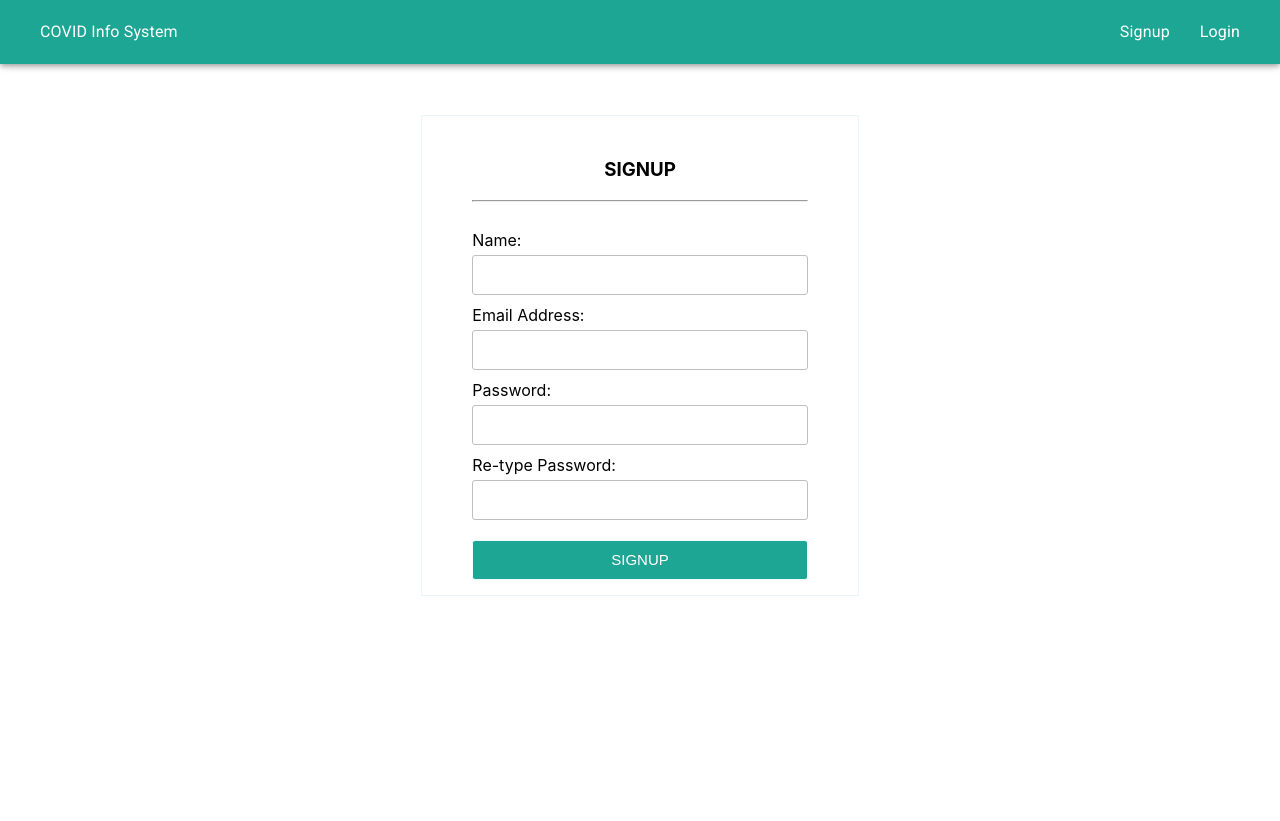
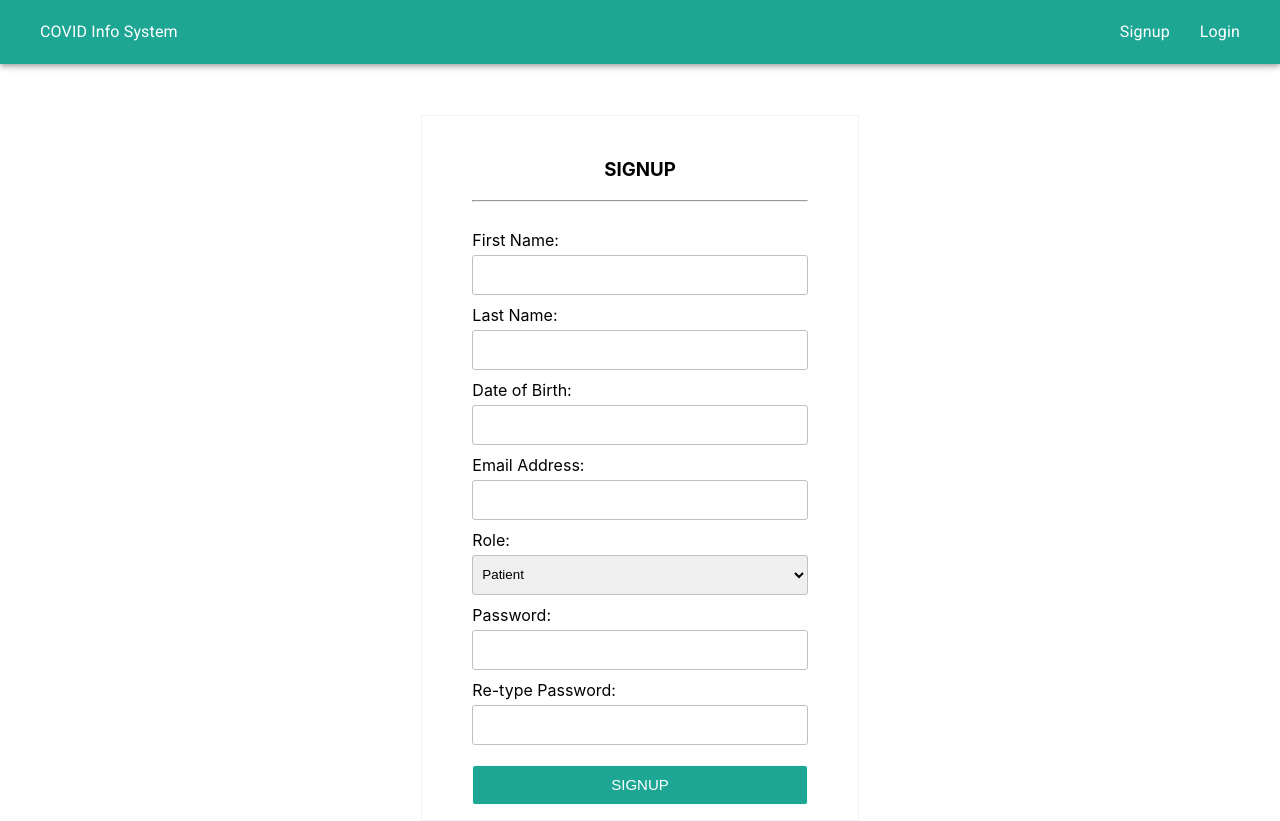
Before and after one commit to anagh07/cis_api, a React (Create React App) app in the folder frontend/: page /signup in a window 1280 px wide. Before the commit the page ends 800 px from the top, so only its background shows below. Built offline with nearby package versions, Linux system fonts and the light colour scheme.

Commit message:
Added differnet endpoints based on role in user signup page

```diff
--- a/frontend/src/SharedComponent/SignUpContent.js
+++ b/frontend/src/SharedComponent/SignUpContent.js
@@ -39,14 +39,20 @@ export const styles = StyleSheet.create({
       backgroundColor: '#579e94',
     }
   },
+  optionStyle: {
+    fontSize: '15px',
+  }
 })
 
 class SignUpContent extends Component {
   constructor(props) {
     super(props);
     this.state = {
-      name: '',
+      firstName: '',
+      lastName: '',
+      dob: '',
       email: '',
+      role: '',
       password: '',
       retypePassword: '',
     }
@@ -60,16 +66,28 @@ class SignUpContent extends Component {
   }
 
   handleSubmit = (event) => {
-    const apiBaseUrl = "http://localhost:5000/api/";
+    const authUrl = "";
+    const apiBaseUrl = "http://localhost:5000/cis/auth/";
+    const { role } = this.state;
     const request = {
-      name: this.state.name,
+      firstName: this.state.firstName,
+      lastName: this.state.lastName,
+      dob: this.state.dob,
       email: this.state.email,
       password :this.state.password,
-      retypePassword: this.state.retypePassword,
     }
     debugger
     console.log(request);
-    axios.post(apiBaseUrl + 'signup', request).then(function (response) {
+    if (role == 'manager') {
+      authUrl = apiBaseUrl + 'manager';
+    } else if (role == 'patient') {
+      authUrl = apiBaseUrl + 'patient';
+    } else if (role == 'doctor') {
+      authUrl = apiBaseUrl + 'doctor';
+    } else {
+      authUrl = apiBaseUrl + 'nurse';
+    }
+    axios.post(authUrl, request).then(function (response) {
       // TODO - Check response from the backend
       console.log(response);
     }).catch(function (error) {
@@ -78,7 +96,7 @@ class SignUpContent extends Component {
   }
 
   render() {
-    const { name, email, password, retypePassword } = this.state;
+    const { firstName, lastName, dob, email, password, retypePassword, role } = this.state;
     return (
       <Grid container spacing={4}>
         <Grid item xs></Grid>
@@ -86,11 +104,27 @@ class SignUpContent extends Component {
           <h3 className={css(styles.heading)}>SIGNUP</h3>
           <hr/><br/>
           <form>
-            <label>Name:</label>
-            <input name='name'
+            <label>First Name:</label>
+            <input name='firstName'
                 onChange={this.handleChange}
                 type='text'
-                value={name}
+                value={firstName}
+                className={css(styles.inputStyle)}
+            />
+            <br/>
+            <label>Last Name:</label>
+            <input name='lastName'
+                onChange={this.handleChange}
+                type='text'
+                value={lastName}
+                className={css(styles.inputStyle)}
+            />
+            <br/>
+            <label>Date of Birth:</label>
+            <input name='dob'
+                onChange={this.handleChange}
+                type='text'
+                value={dob}
                 className={css(styles.inputStyle)}
             />
             <br/>
@@ -101,6 +135,14 @@ class SignUpContent extends Component {
                 value={email}
                 className={css(styles.inputStyle)}
             />
+            <br/>
+            <label>Role:</label><br/>
+            <select name="role" onChange={this.handleChange} value={role} className={css(styles.inputStyle)}>
+              <option value="patient">Patient</option>
+              <option value="manager">Manager</option>
+              <option value="doctor">Doctor</option>
+              <option value="nurse">Nurse</option>
+            </select>
             <br/>
             <label>Password:</label>
             <input name='password'
```
